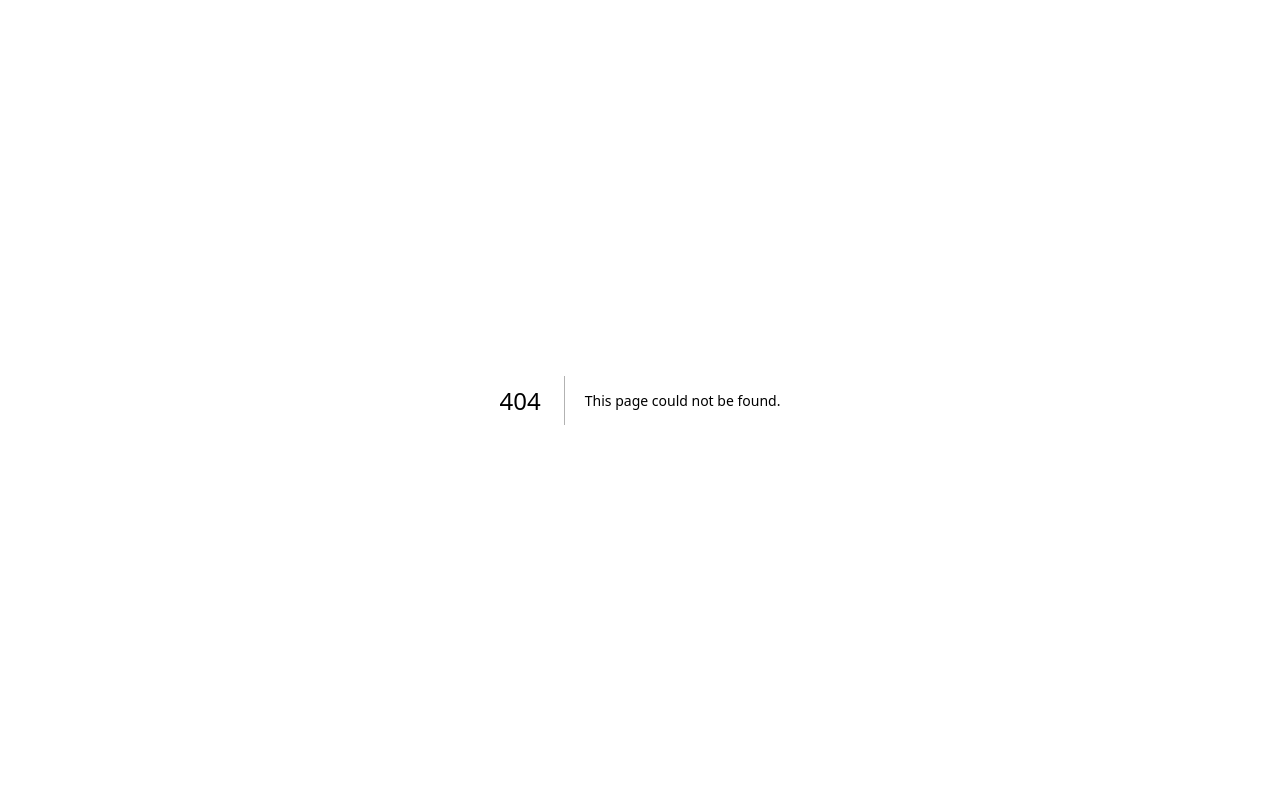
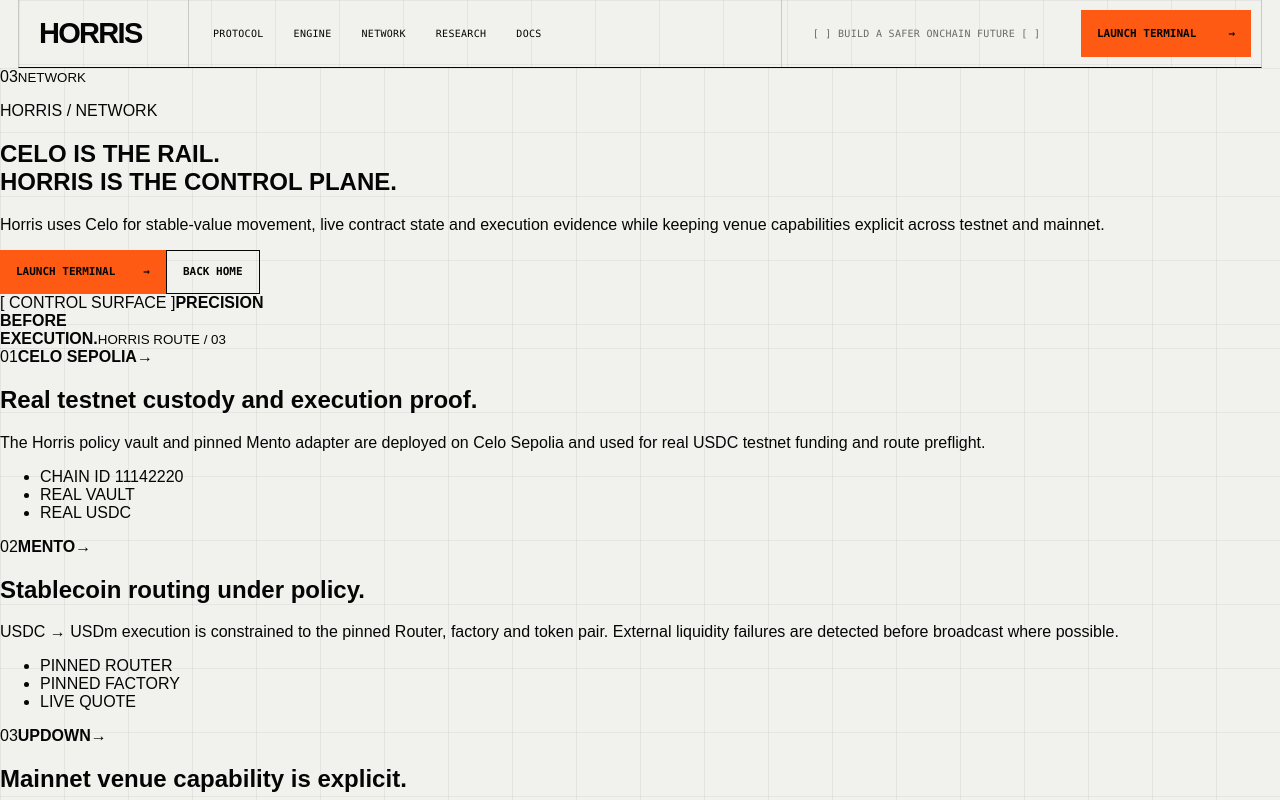
Before and after one commit to mushee-io/Horris, a Next.js app: page /network in a window 1280 px wide. Before the commit this address had no page. Shown: the top 800 px of the page. Built offline with nearby package versions, Linux system fonts and the light colour scheme.

Commit message:
feat: add dedicated Horris network page

```diff
--- /dev/null
+++ b/app/network/page.tsx
@@ -0,0 +1,24 @@
+import HorrisSectionPage from "../../components/HorrisSectionPage";
+
+export default function NetworkPage() {
+  return <HorrisSectionPage
+    code="03"
+    eyebrow="NETWORK"
+    title={<>CELO IS THE RAIL.<br/>HORRIS IS THE CONTROL PLANE.</>}
+    intro="Horris uses Celo for stable-value movement, live contract state and execution evidence while keeping venue capabilities explicit across testnet and mainnet."
+    modules={[
+      { index: "01", label: "CELO SEPOLIA", title: "Real testnet custody and execution proof.", body: "The Horris policy vault and pinned Mento adapter are deployed on Celo Sepolia and used for real USDC testnet funding and route preflight.", meta: ["CHAIN ID 11142220", "REAL VAULT", "REAL USDC"] },
+      { index: "02", label: "MENTO", title: "Stablecoin routing under policy.", body: "USDC → USDm execution is constrained to the pinned Router, factory and token pair. External liquidity failures are detected before broadcast where possible.", meta: ["PINNED ROUTER", "PINNED FACTORY", "LIVE QUOTE"] },
+      { index: "03", label: "UPDOWN", title: "Mainnet venue capability is explicit.", body: "Horris verifies UpDown mainnet infrastructure for reads, previews and simulations. It does not fabricate a Celo Sepolia perp venue when genuine testnet deployment is unavailable.", meta: ["MAINNET READS", "UNSIGNED PREVIEWS", "NO FAKE FILLS"] },
+      { index: "04", label: "EVIDENCE", title: "Every claim should resolve to chain state.", body: "Vault state, transaction hashes, calldata and explorer evidence remain inspectable so the operator can distinguish real execution from planning or simulation.", meta: ["BLOCKSCOUT", "TX HASHES", "ACCOUNTING"] },
+    ]}
+    facts={[
+      { label: "TESTNET NETWORK", value: "CELO SEPOLIA", tone: "safe" },
+      { label: "VAULT", value: "0xEd97…0497", tone: "safe" },
+      { label: "MENTO ADAPTER", value: "0xbf1a…6CEc", tone: "safe" },
+      { label: "UPDOWN TESTNET", value: "NOT VERIFIED", tone: "warn" },
+    ]}
+    darkTitle="Network capability is a permission, not an assumption."
+    darkBody="Horris only enables execution paths that are backed by verified contracts, live state and the required authority. Missing infrastructure remains visibly unavailable instead of being mocked."
+  />;
+}
```
